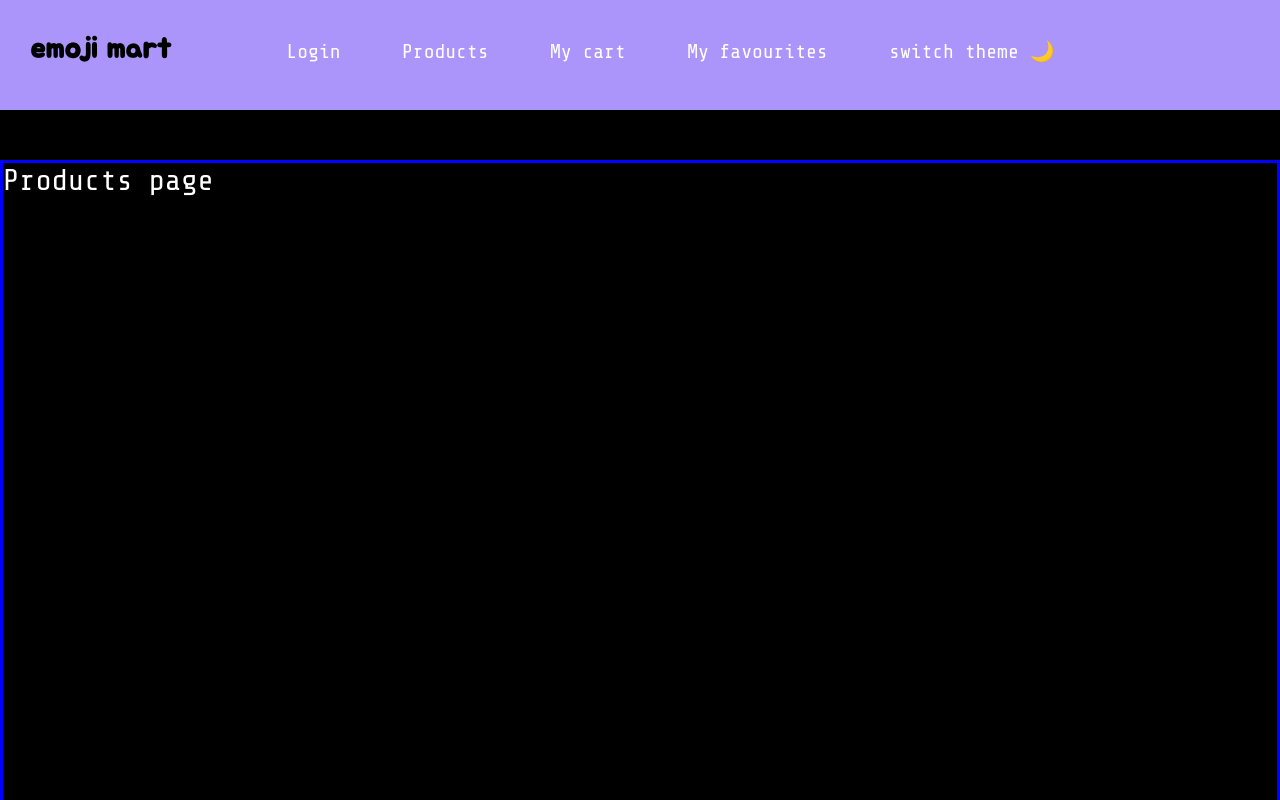
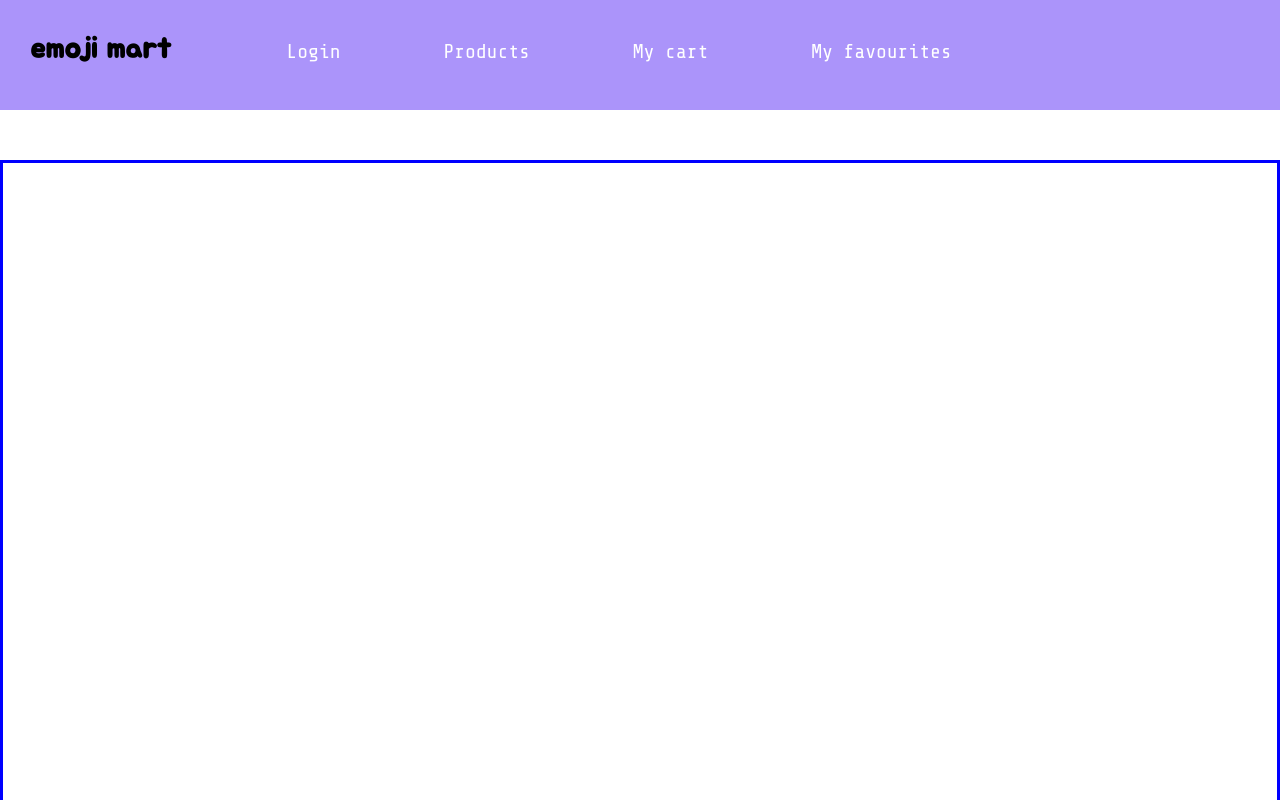
Before and after one commit to solenedel/emoji-mart, a React (Create React App) app: page /products in a window 1280 px wide. Shown: the top 800 px of the page. Built offline with nearby package versions, Linux system fonts and the light colour scheme; a web font is replaced by a local one.

Commit message:
create theme.js file

```diff
--- a/src/components/DarkMode.js
+++ b/src/components/DarkMode.js
@@ -2,48 +2,48 @@ import React, {useState} from "react";
 
 const DarkMode = ({ className }) => {
 
-  const [buttonIcon, setButtonIcon] = useState('switch theme 🌙');
+  // const [buttonIcon, setButtonIcon] = useState('theme 🌙');
 
-  let clickedClass = "clicked"; // class for the button when it's clicked
-  const body = document.body;
-  const lightTheme = "light"; // class name for light theme
-  const darkTheme = "dark"; // class name for dark theme
-  let theme; // handles currently selected mode
+  // let clickedClass = "clicked"; // class for the button when it's clicked
+  // const body = document.body;
+  // const lightTheme = "light"; // class name for light theme
+  // const darkTheme = "dark"; // class name for dark theme
+  // let theme; // handles currently selected mode
 
-  if (localStorage) {
-    theme = localStorage.getItem("theme");
-  }
+  // if (localStorage) {
+  //   theme = localStorage.getItem("theme");
+  // }
 
-  if (theme === lightTheme || theme === darkTheme) {
-    body.classList.add(theme);
-  } else {
-    body.classList.add(lightTheme); // default to light theme
-  }
+  // if (theme === lightTheme || theme === darkTheme) {
+  //   body.classList.add(theme);
+  // } else {
+  //   body.classList.add(lightTheme); // default to light theme
+  // }
 
-  const switchTheme = (e) => {
-    if (theme === darkTheme) {
-      // set light theme
-      body.classList.replace(darkTheme, lightTheme);
-      e.target.classList.remove(clickedClass);
-      localStorage.setItem("theme", "light");
-      setButtonIcon('switch theme 🌙');
-      theme = lightTheme;
-    } else {
-      // set dark theme
-      body.classList.replace(lightTheme, darkTheme);
-      e.target.classList.add(clickedClass);
-      localStorage.setItem("theme", "dark");
-      setButtonIcon('switch theme ☀️');
-      theme = darkTheme;
-    }
-  }
+  // const switchTheme = (e) => {
+  //   if (theme === darkTheme) {
+  //     // set light theme
+  //     body.classList.replace(darkTheme, lightTheme);
+  //     e.target.classList.remove(clickedClass);
+  //     localStorage.setItem("theme", "light");
+  //     setButtonIcon('theme 🌙');
+  //     theme = lightTheme;
+  //   } else {
+  //     // set dark theme
+  //     body.classList.replace(lightTheme, darkTheme);
+  //     e.target.classList.add(clickedClass);
+  //     localStorage.setItem("theme", "dark");
+  //     setButtonIcon('theme ☀️');
+  //     theme = darkTheme;
+  //   }
+  // }
 
   return (
     <div className={className}>
-    <button
+    {/* <button
       className={theme === "dark" ? clickedClass : ""}
       id="dark-mode"
-      onClick={(e) => switchTheme(e)}>{buttonIcon}</button>
+      onClick={(e) => switchTheme(e)}>{buttonIcon}</button> */}
     </div>
    );
 }
--- a/src/components/HomePage.js
+++ b/src/components/HomePage.js
@@ -36,7 +36,7 @@ const HomePage = ({ className }) => {
 
   return (
     <div className={className}>
-        <p>Fresh emojis delivered to you!</p>
+        {/* <p>Fresh emojis delivered to you!</p> */}
       <section className="sale">
       <h4>Currently on sale</h4>
         <div className="mapped-products">
--- a/src/components/styled/DarkMode.style.js
+++ b/src/components/styled/DarkMode.style.js
@@ -3,6 +3,8 @@ import DarkMode from "../DarkMode";
 
 
 export const StyledDarkMode = styled(DarkMode)`
+
+
 
   button#dark-mode {
      background: none;
--- a/src/components/styled/GlobalStyles.style.js
+++ b/src/components/styled/GlobalStyles.style.js
@@ -1,6 +1,7 @@
 import { createGlobalStyle } from 'styled-components';
 
 export const GlobalStyles = createGlobalStyle`
+
 
   * {
     box-sizing: border-box;
@@ -11,10 +12,6 @@ export const GlobalStyles = createGlobalStyle`
     font-family: 'Share Tech Mono', monospace;
   }
 
-  body {
-    background: black;
-  }
-
   h1 {
     font-family: 'Jua', sans-serif;
     font-size: 50px;
--- /dev/null
+++ b/src/components/styled/theme.js
@@ -0,0 +1,14 @@
+
+export const lightTheme = {
+  body: '#E2E2E2',
+  text: '#363537',
+  toggleBorder: '#FFF',
+  gradient: 'linear-gradient(#39598A, #79D7ED)',
+}
+
+export const darkTheme = {
+  body: '#363537',
+  text: '#FAFAFA',
+  toggleBorder: '#6B8096',
+  gradient: 'linear-gradient(#091236, #1E215D)',
+}
```
Also changed, not shown: src/components/styled/HomePage.style.js (line endings or trailing spaces), 1 other file (tests, documents, lock files or other folders).
